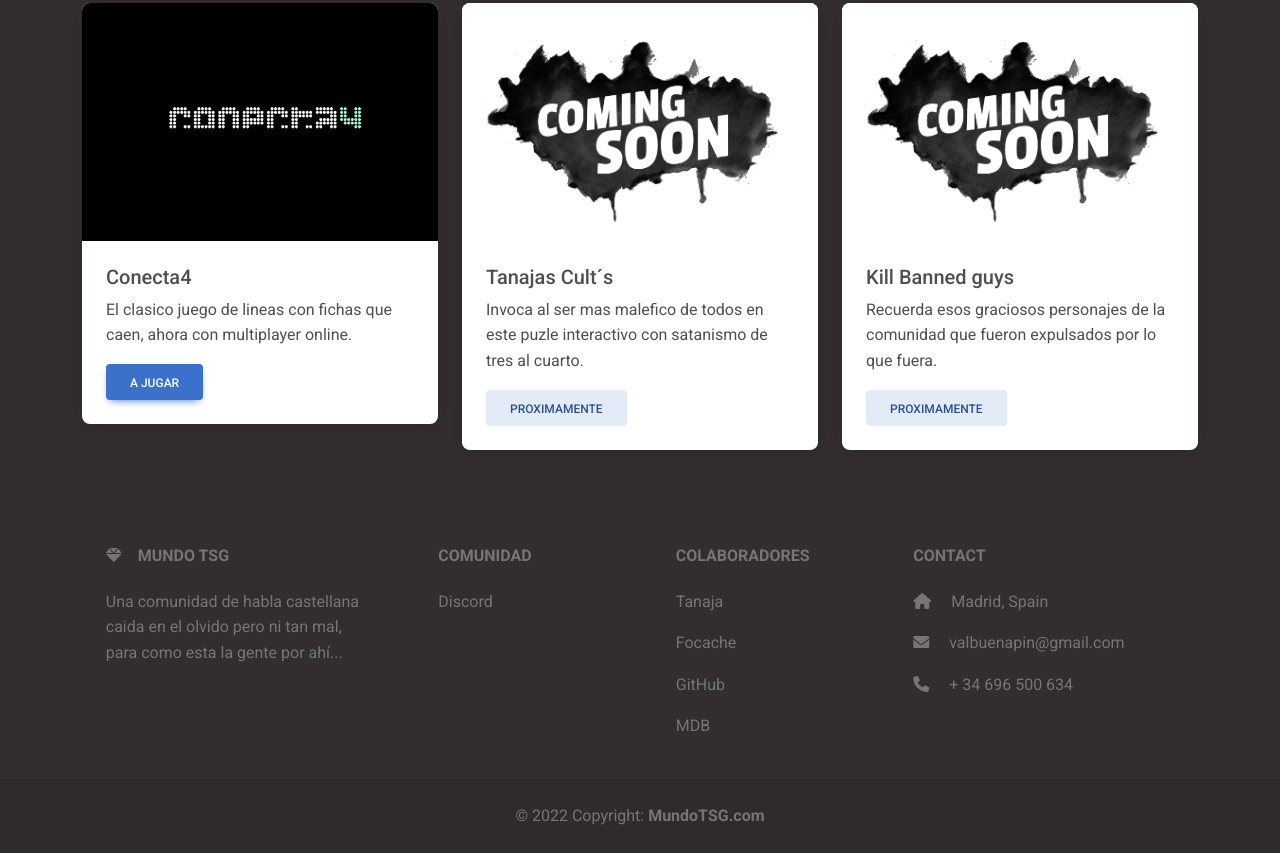
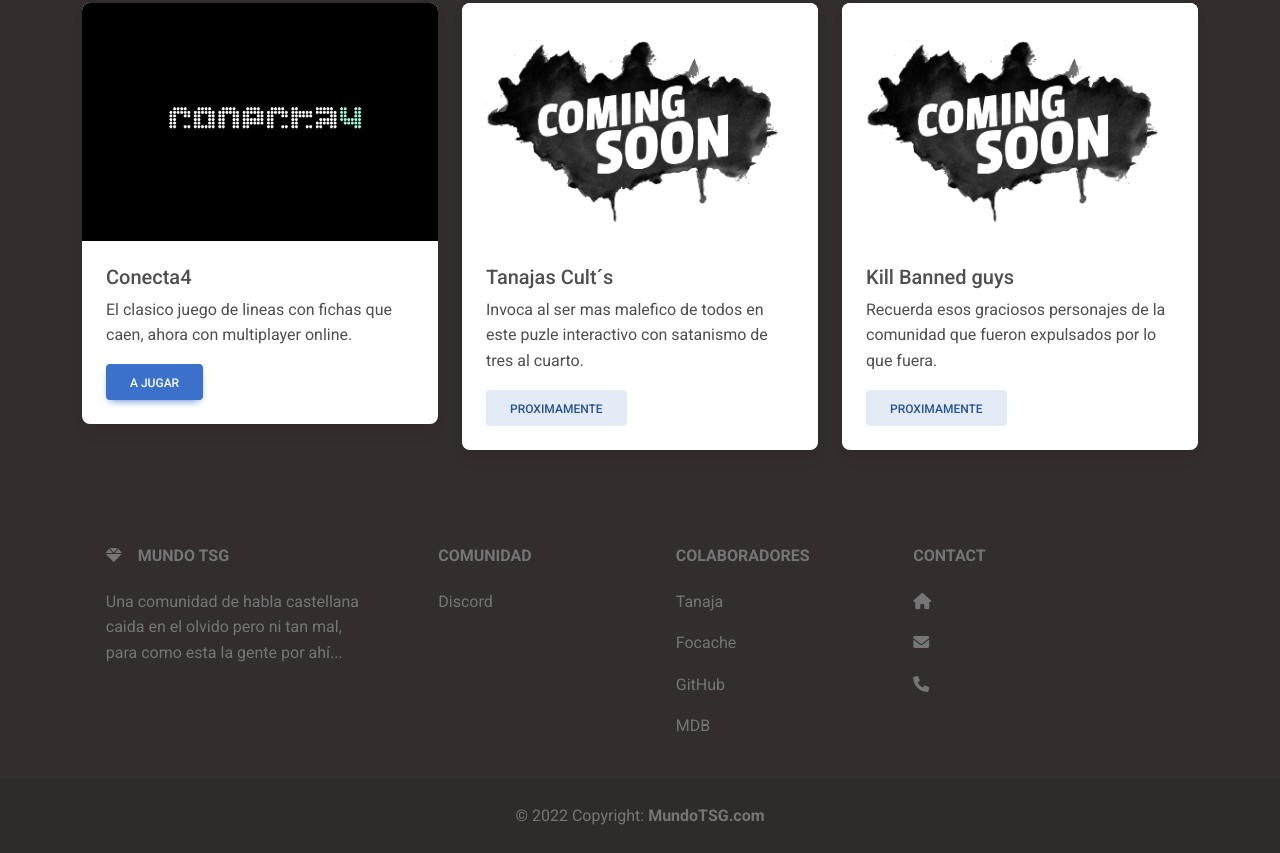
Before and after one commit to Kadaiser/websocket_games_server, a plain HTML site: page index.html in a window 1280 px wide. Shown: the part 319-1172 px from the top of the page. Drawn offline with Linux system fonts and the light colour scheme.

Commit message:
Update index.html

```diff
--- a/index.html
+++ b/index.html
@@ -205,12 +205,12 @@
                     <div class="col-md-4 col-lg-3 col-xl-3 mx-auto mb-md-0 mb-4">
                         <!-- Links -->
                         <h6 class="text-uppercase fw-bold mb-4">Contact</h6>
-                        <p><i class="fas fa-home me-3"></i> Madrid, Spain</p>
+                        <p><i class="fas fa-home me-3"></i></p>
                         <p>
                             <i class="fas fa-envelope me-3"></i>
-                            valbuenapin@gmail.com
+
                         </p>
-                        <p><i class="fas fa-phone me-3"></i> + 34 696 500 634</p>
+                        <p><i class="fas fa-phone me-3"></i></p>
                     </div>
                     <!-- Grid column -->
                 </div>
```
